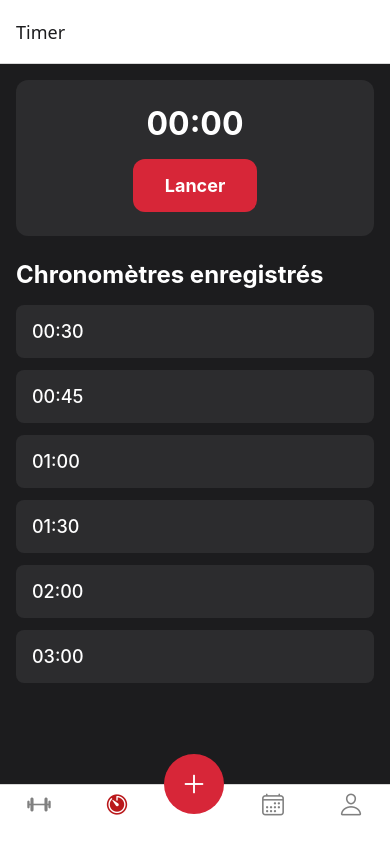
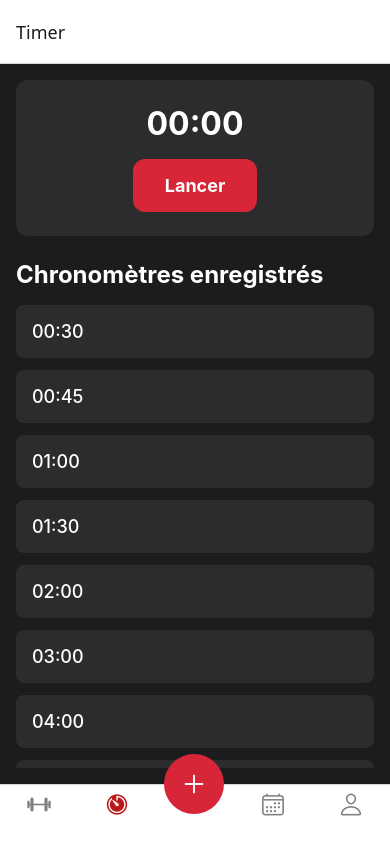
Before and after one commit to oliflox/IronLog, a React Native app: screen /Timer in a window 390 px wide. Built offline with nearby package versions, Linux system fonts and the light colour scheme; grey boxes are pictures that could not be loaded.

Commit message:
Update mock workouts expand preset timers in TimerScreen

```diff
--- a/mock/workouts.ts
+++ b/mock/workouts.ts
@@ -14,5 +14,35 @@ export const mockWorkouts: Workout[] = [
     id: '2',
     name: 'Upper Body Strength',
     imageUrl:''
-  }
+  },
+  {
+    id: '3',
+    name: 'Lower Body Strength',
+    imageUrl:''
+  },
+  {
+    id: '4',
+    name: 'Full Body Strength',
+    imageUrl:''
+  },
+  {
+    id: '5',
+    name: 'Full Body Strength',
+    imageUrl:''
+  },
+  {
+    id: '6',
+    name: 'Full Body Strength',
+    imageUrl:''
+  },
+  {
+    id: '7',
+    name: 'Full Body Strength',
+    imageUrl:''
+  },
+  {
+    id: '8',
+    name: 'Full Body Strength',
+    imageUrl:''
+  },
 ];
--- a/screens/TimerScreen.tsx
+++ b/screens/TimerScreen.tsx
@@ -14,7 +14,7 @@ type RootStackParamList = {
 type Props = NativeStackScreenProps<RootStackParamList, 'Timer'>;
 
 // Timers prédéfinis (en secondes)
-const PRESET_TIMERS = [30, 45, 60, 90, 120, 180];
+const PRESET_TIMERS = [30, 45, 60, 90, 120, 180, 240, 300, 360, 420];
 
 const TimerScreen = ({ navigation }: Props) => {
   const [activeTimer, setActiveTimer] = useState<number | null>(null);
--- a/styles/workout.ts
+++ b/styles/workout.ts
@@ -26,7 +26,7 @@ export const workoutStyles = StyleSheet.create({
     height: 60,
     borderRadius: theme.borderRadius.round,
     marginRight: theme.spacing.md,
-    backgroundColor: '#B1A7A6',
+    backgroundColor: theme.colors.primary,
     justifyContent: 'center',
     alignItems: 'center',
   },
```
